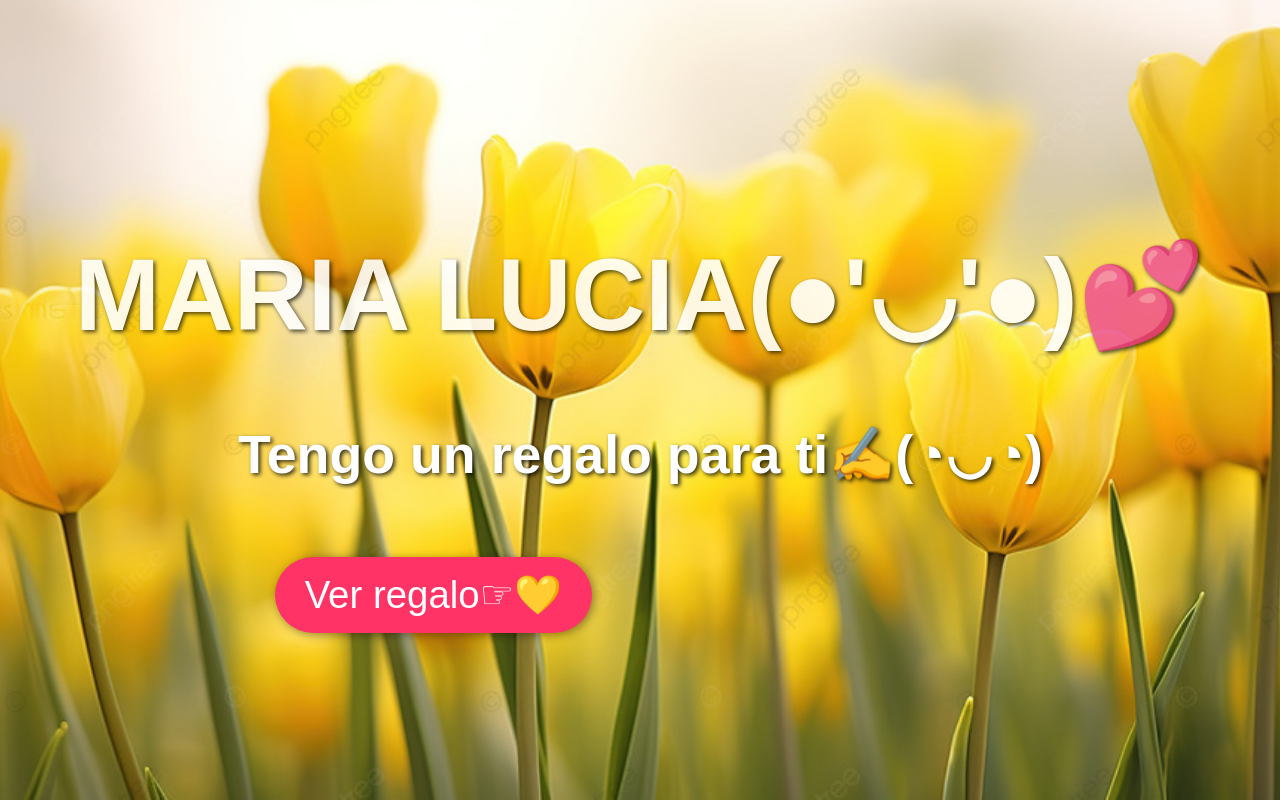
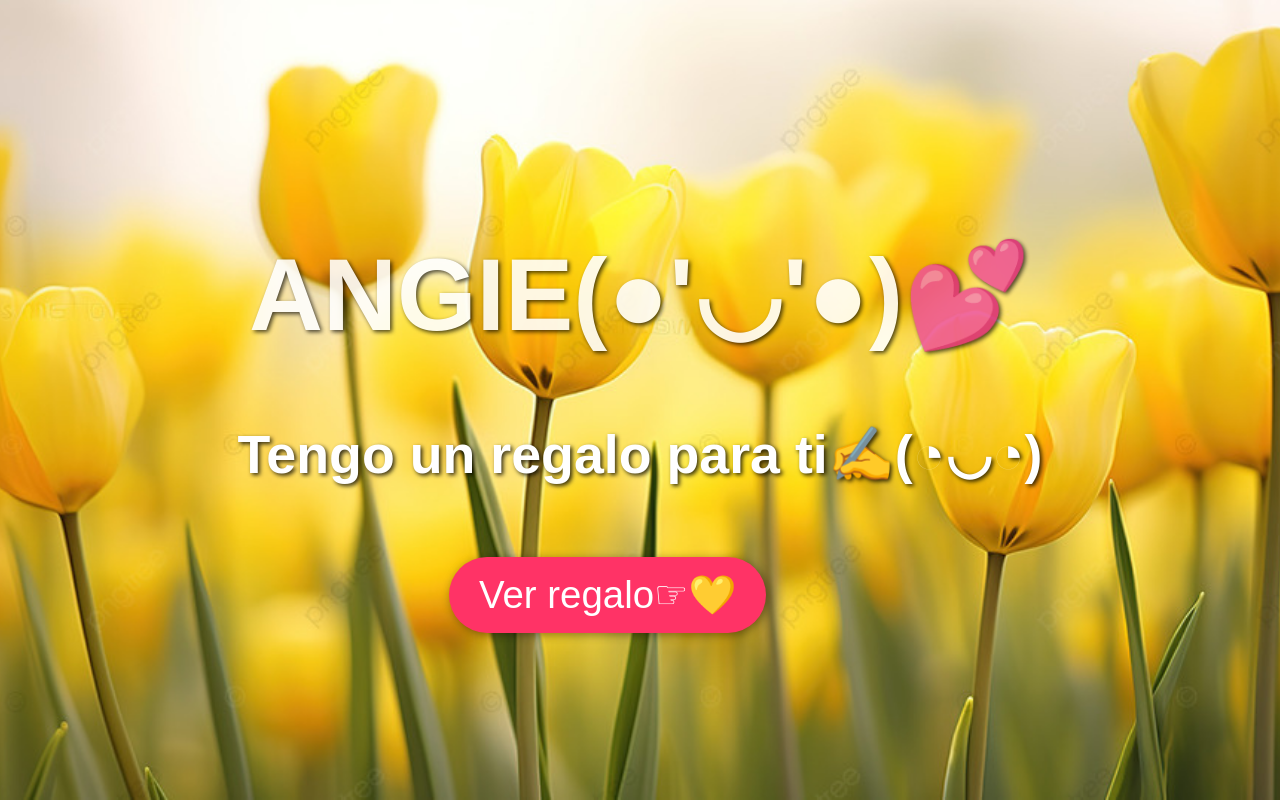
Before and after one commit to Atsushi2811/FLORES_AMARILLAS, a plain HTML site: page FLORES AMARILLAS/index.html in a window 1280 px wide. Drawn offline with Linux system fonts and the light colour scheme.

Commit message:
Update index.html

```diff
--- a/FLORES AMARILLAS/index.html
+++ b/FLORES AMARILLAS/index.html
@@ -3,7 +3,7 @@
 <head>
     <meta charset="UTF-8">
     <meta name="viewport" content="width=device-width, initial-scale=1.0">
-    <title>Maria Lucia</title>
+    <title>ANGIE</title>
     <style>
         body, html {
             margin: 0;
@@ -68,7 +68,7 @@
 </head>
 <body>
     <div>
-        <h1>MARIA LUCIA(●'◡'●)💕</h1>
+        <h1>ANGIE(●'◡'●)💕</h1>
         <h2>Tengo un regalo para ti✍(◔◡◔)</h2>
         <button onclick="window.location.href='rosas.html'">Ver regalo☞💛</button>
     </div>
```
